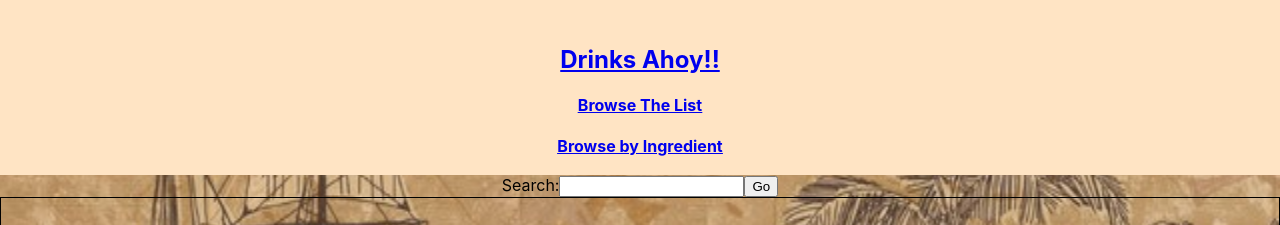
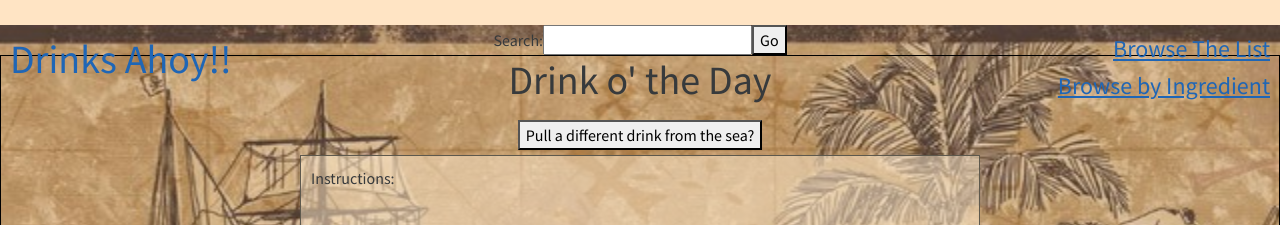
Before and after one commit to jaybabel/drinks_ahoy, a React (Create React App) app: page / in a window 1280 px wide. Shown: the top 225 px of the page. Built offline with nearby package versions, Linux system fonts and the light colour scheme; no server answers.

Commit message:
started styling basics

```diff
--- a/src/App.css
+++ b/src/App.css
@@ -1,3 +1,5 @@
+
+
 .cocktailList {
   display: inline-flex;
   flex-direction: row;
--- a/src/App.js
+++ b/src/App.js
@@ -96,10 +96,11 @@ class App extends Component {
   render() {
 
     return (
-      <div className="App">
+      <div>
         <nav>
           <Link to="/"> <Header /> </Link>
         </nav>
+      <div className="App">
         <Switch>
         <main>
           <div className="searchbox">
@@ -152,6 +153,7 @@ class App extends Component {
         </main>
         </Switch>
       </div>
+      </div>
     );
   }
 }
--- a/src/components/Header.css
+++ b/src/components/Header.css
@@ -1,6 +1,6 @@
 .header {
     background-color: bisque;
-    height: 150px;
+    max-height: 500px;
     padding-top: 25px;
 }
 
@@ -11,3 +11,18 @@
 .alphabeticalLink {
     text-decoration: none;
 }
+
+
+.header-left{
+    position: absolute;
+    left: 0px;
+text-align: left;
+    padding: 10px;
+}
+.header-right{
+    position: absolute;
+  right: 0px;
+text-align: right;
+    padding: 10px;
+
+}
--- a/src/components/Header.js
+++ b/src/components/Header.js
@@ -1,14 +1,17 @@
 import React, { Component } from "react";
 import { Link } from "react-router-dom";
-// import 'bootswatch/dist/slate/bootstrap.min.css'; // Added this :boom:
+import 'bootswatch/dist/cosmo/bootstrap.min.css'; // Added this :boom:
 
-// import "./Header.css"
+import "./Header.css"
 class Header extends Component {
 
   render() {
     return (
       <header className="header">
-        <h1 className="App-title">Drinks Ahoy!!</h1>
+        <div className="header-left">
+          <h1 className="App-title">Drinks Ahoy!!</h1>
+        </div>
+        <div className="header-right">
         <Link to="/alphabetical" >
           <div className="alphabeticalLink">
             <h4>Browse The List</h4>
@@ -20,6 +23,7 @@ class Header extends Component {
             <h4>Browse by Ingredient</h4>
           </div>
         </Link>
+        </div>
       </header>
     );
   }
--- a/src/components/Ingredient.js
+++ b/src/components/Ingredient.js
@@ -2,7 +2,7 @@ import React, { Component } from 'react';
 import axios from 'axios';
 import { Link, Route } from 'react-router-dom';
 import Cocktail from './Cocktail';
-import './Header.css';
+// import './Header.css';
 
 
 class Ingredient extends Component {
--- a/src/components/Random.js
+++ b/src/components/Random.js
@@ -1,6 +1,6 @@
 import { render } from "@testing-library/react";
 import React, { useEffect } from "react";
-import './Header.css';
+// import './Header.css';
 
 const Random = (props) => {
 
--- a/src/components/Search.js
+++ b/src/components/Search.js
@@ -1,5 +1,5 @@
 import React, { Component } from "react";
-import './Header.css';
+// import './Header.css';
 import { Link } from 'react-router-dom';
 
 class Search extends Component {
--- a/src/index.js
+++ b/src/index.js
@@ -4,7 +4,7 @@ import {
   BrowserRouter as Router
 } from "react-router-dom"
 
-import './index.css';
+// import './index.css';
 import App from './App';
 import reportWebVitals from './reportWebVitals';
 
```
